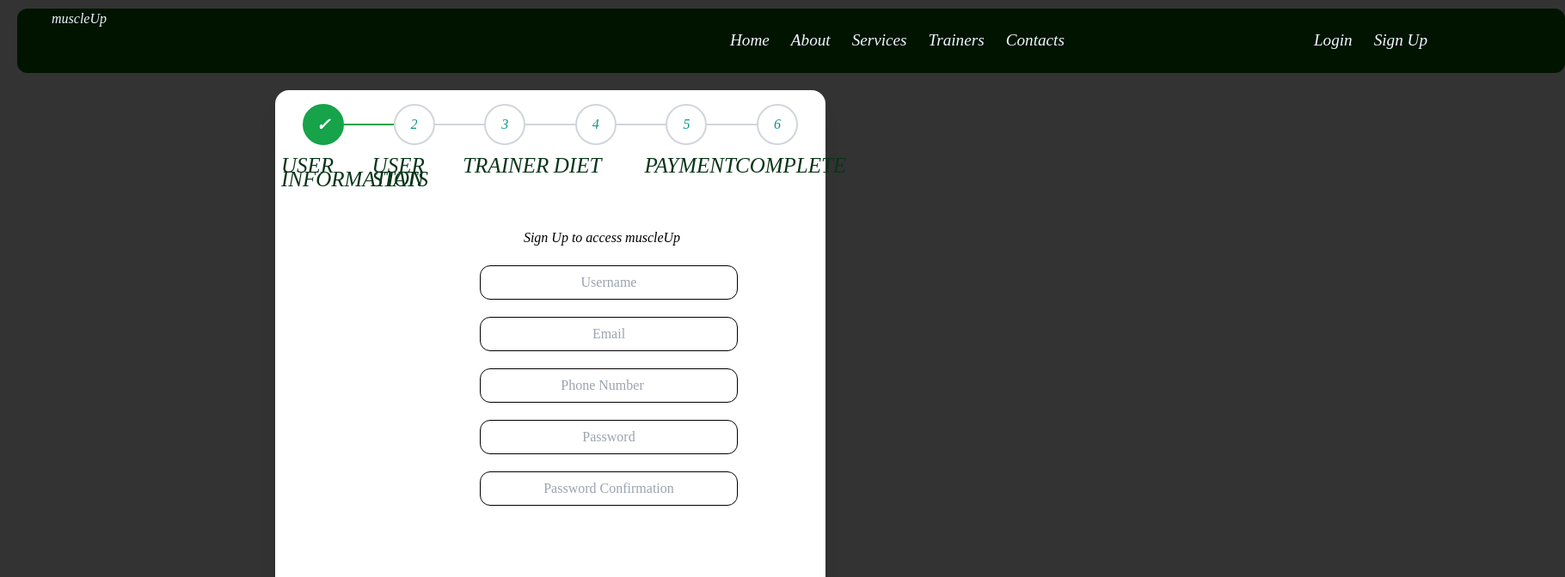
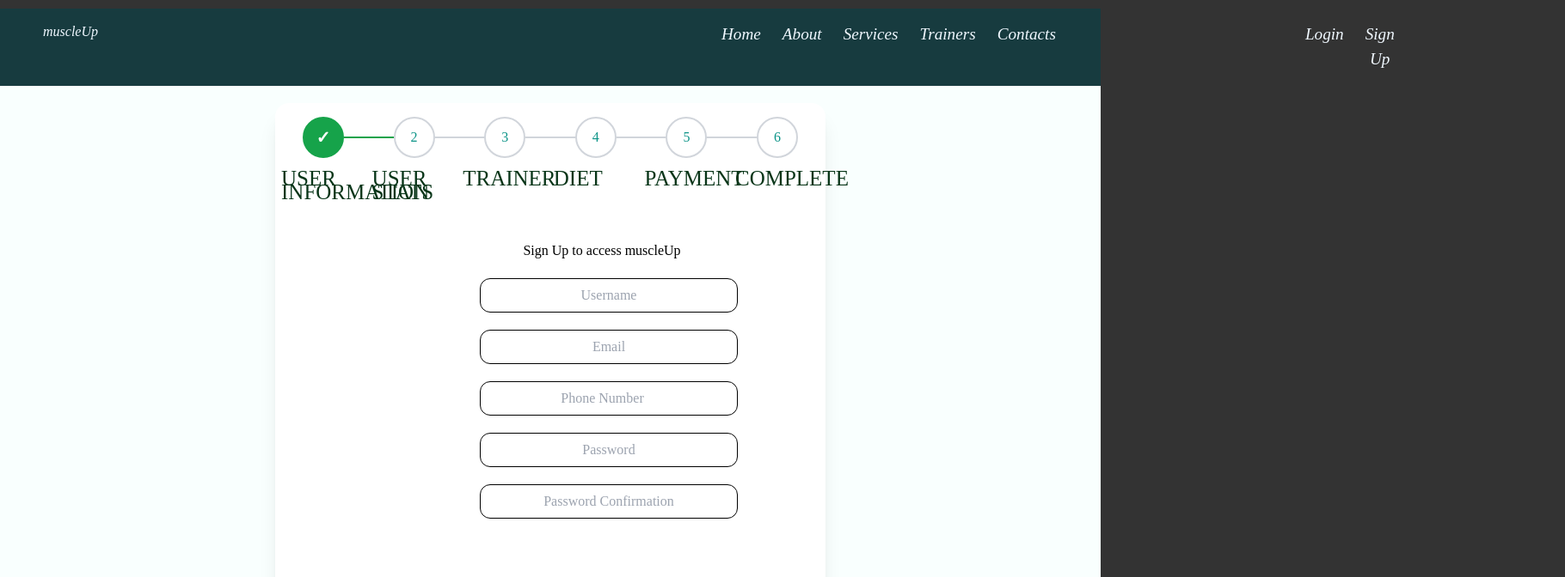
Before and after one commit to omaomach/muscle-up-frontend, a React (Create React App) app: page /signup in a window 1280 px wide. Shown: the top 672 px of the page at 86% size, 1820 px wide, since content can reach past the window. Built offline with nearby package versions, Linux system fonts and the light colour scheme.

Commit message:
Landing page update

```diff
--- a/public/index.html
+++ b/public/index.html
@@ -27,7 +27,7 @@
       work correctly both with client-side routing and a non-root public URL.
       Learn how to configure a non-root public URL by running `npm run build`.
     -->
-    <title>React App</title>
+    <title>MuscleUp</title>
   </head>
   <body>
     <noscript>You need to enable JavaScript to run this app.</noscript>
--- a/src/App.css
+++ b/src/App.css
@@ -1,5 +1,6 @@
 .App {
   text-align: center;
+  background-color: #f9fffe;
 }
 
 .App-logo {
@@ -14,7 +15,7 @@
 }
 
 .App-header {
-  background-color: #282c34;
+  background-color: #fafafa;
   min-height: 100vh;
   display: flex;
   flex-direction: column;
--- a/src/App.js
+++ b/src/App.js
@@ -28,7 +28,7 @@ function App() {
           </Routes>
         </Router>
         {/* <Dashboard/> */}
-        <Admin/>
+        {/* <Admin/> */}
 
       </div>
     </div>
--- a/src/Components/About.js
+++ b/src/Components/About.js
@@ -3,7 +3,6 @@ import React from 'react'
 export default function About() {
   return (
     <div  id = "about" className = "about-container">
-      <h1>About</h1>
       <div className='second-parent'>
         <div className="img-container">
           <img  className = "about-image"src = "https://images.pexels.com/photos/1954524/pexels-photo-1954524.jpeg?auto=compress&cs=tinysrgb&w=1260&h=750&dpr=1" alt='about'/>
--- a/src/Components/Home.js
+++ b/src/Components/Home.js
@@ -23,7 +23,6 @@ function Home() {
     {
       image: "https://as1.ftcdn.net/v2/jpg/03/20/45/94/1000_F_320459487_SAvrvfR4NN4CkFQccj49rBfmiLoYebuw.jpg",
       caption: "Being weak is nothing to be ashamed of, staying weak is"
-      // caption: "San Francisco"
     },
 
 
@@ -33,11 +32,9 @@ function Home() {
   const captionStyle = {
     fontSize: '2em',
     fontWeight: 'bold',
+    fontStyle: 'italic'
   }
-  // const slideNumberStyle = {
-  //   fontSize: '20px',
-  //   fontWeight: 'bold',
-  // }
+
   return (
     <div >
       <div className="carousel">
@@ -46,16 +43,15 @@ function Home() {
           data={data}
           time={3000}
           width="1700px"
-          height="825px"
+          height="800px"
           border-radius="12px"
           captionStyle={captionStyle}
-
           captionPosition="bottom"
           automatic={true}
           dots={true}
           pauseIconColor="white"
           pauseIconSize="40px"
-          slideBackgroundColor="darkgrey"
+          slideBackgroundColor="black"
 
           style={{
             textAlign: "center",
@@ -65,15 +61,14 @@ function Home() {
           }}
         />
 
-      </div><br/><br/><br/><br/><br/>
+      </div><br /><br /><br /><br /><br />
       <div className='about'>
-        <About/>
+        <About />
       </div>
 
       <div className='services'>
         <Services />
       </div>
-
       <div className='Trainers'>
         <Trainers />
       </div>
--- a/src/Components/NavBar.js
+++ b/src/Components/NavBar.js
@@ -8,11 +8,11 @@ function NavBar() {
 
     <div className='navbar'>
       <div className='muscleup'>
-        <HashLink to="/"><h1>muscleUp</h1></HashLink>
+        <h1>muscleUp</h1>
       </div>
 
       <div className='nav-components'>
-          <HashLink style={{ textDecoration: 'none' }} smooth to="/"><h4>Home</h4></HashLink>
+          <HashLink style={{ textDecoration: 'none' }} smooth to="/#"><h4>Home</h4></HashLink>
           <HashLink style={{ textDecoration: 'none' }} smooth to="/#about"><h4>About</h4></HashLink>
           <HashLink style={{ textDecoration: 'none' }} smooth to="/#services"><h4>Services</h4></HashLink>
           <HashLink style={{ textDecoration: 'none' }}  smooth to="/#trainers"><h4>Trainers</h4></HashLink>
--- a/src/Components/styles.css
+++ b/src/Components/styles.css
@@ -19,9 +19,8 @@
 }
 
 .carousel {
-    background-color: aqua;
-    height: 825px;
     width: 1700px;
+    opacity: 0.9;
     margin-left: auto;
     margin-right: auto;
     border-radius: 12px;
--- a/src/Navbar.css
+++ b/src/Navbar.css
@@ -1,23 +1,23 @@
 .navbar {
-    background-color: #001400;
-    height: 75px;
-    width: 1800px;
-    border-radius: 12px;
+    background-color: #173B3F;
+text-align: center;
+    height: 90px;
+    width: 100%;
     margin-top: 10px;
     display: flex;
     flex-direction: row;
-    margin-left: 20px;
     position: sticky;
     top: 0px;
     z-index: 99;
-    color: aliceblue;
+    color: rgb(254, 254, 254);
 }
 
 .muscleup {
-    margin-left: 40px;
+    margin-left: 50px;
 }
 
 .muscleup h1{
+    margin-top: 15px;
     font-style: italic;
     font-family: 'Snell Roundhand, cursive';
     color: aliceblue;
--- a/src/index.css
+++ b/src/index.css
@@ -1,3 +1,4 @@
+
 body {
   margin: 0;
   font-family: -apple-system, BlinkMacSystemFont, 'Segoe UI', 'Roboto', 'Oxygen',
@@ -5,9 +6,9 @@ body {
     sans-serif;
   -webkit-font-smoothing: antialiased;
   -moz-osx-font-smoothing: grayscale;
-  background-color: #001400;
-  color: aliceblue;
-  font-style: italic;
+  background-color: #fafafa;
+  color: black;
+  /* font-style: italic; */
   font-family: 'Snell Roundhand, cursive';
 
 }
@@ -27,42 +28,13 @@ code {
 
 } */
 /* navbar */
-.nav{
-  background-color: #033e1d;
-  height: 75px;
-  width: 1800px;
-  border-radius: 12px;
-  margin-top: 15px;
-  display: flex;
-  flex-direction: row;
-  margin-left: 20px;
-  text-decoration: none;
-}
+
 
 .nav a {
   text-decoration: none;
 }
 
-.muscleup {
-  margin-left: 200px;
-  text-decoration: none;
-  color: #ffffff;
-}
 
-.nav-link{
-  width:100%;
-  text-decoration: none;
-
-}
-.nav-links{
-  display:inline-block;
-  padding: 10px;
-  margin-right: 10px;
-  z-index: 1;
-  font-family:Verdana, Geneva, Tahoma, sans-serif;
-  font-size: 20px;
-  text-decoration: none;
-}
 ul{
   list-style-type: none;
 
@@ -248,7 +220,7 @@ ul{
 
 /* about */
 #about{
-  margin-top: 0;
+  margin-top: 300px;
   padding: 0;
   display: flex;
   flex-direction: column;
@@ -260,26 +232,22 @@ ul{
     margin-left: 20px;
     }
     .about-container{
-      margin-right: 60px;
       margin-top: 50px;
       font-size: 18px;
       display: flex;
-      text-decoration: #fff;
+      text-decoration: none;
+      width: 100%;
     }
     .about-us{
-    border: 2px;
-    border-style: solid;
-    border-color: #001E00;
     width: 600px;
     text-align: center;
     height: 500px;
     font-family: Lato;
     font-size: 25px;
+
     }
 
     h4{
-       text-decoration: #0c0700;
-       text-decoration: underline;
        font-size: 30px;
        font-style: italic;
        font-family: 'Snell Roundhand, cursive';
```
